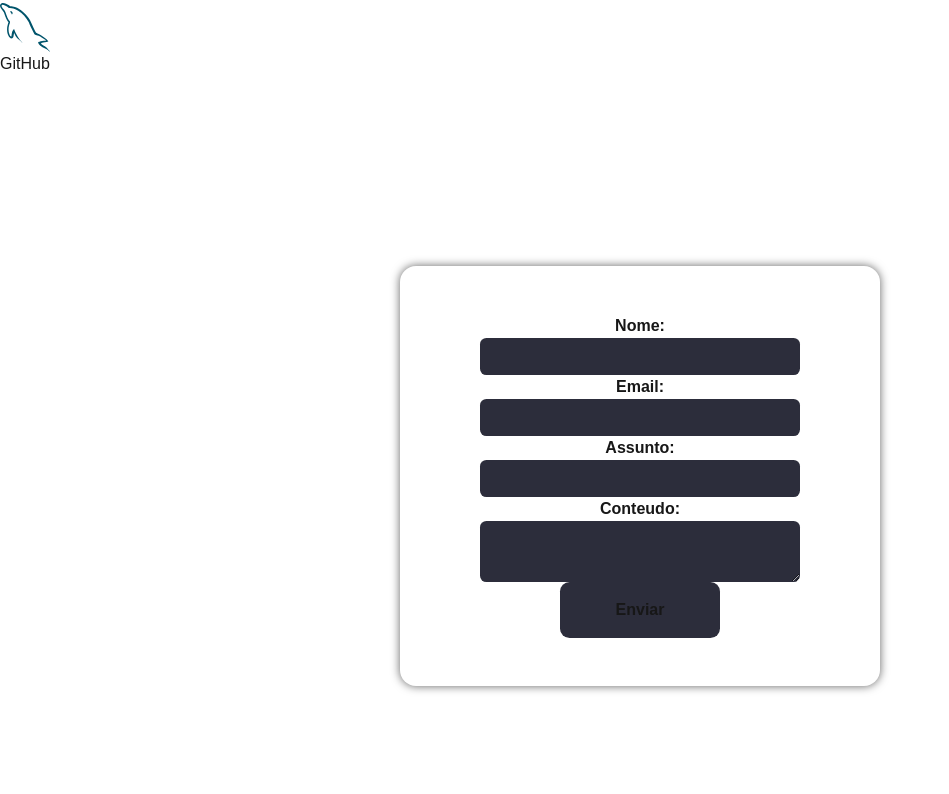
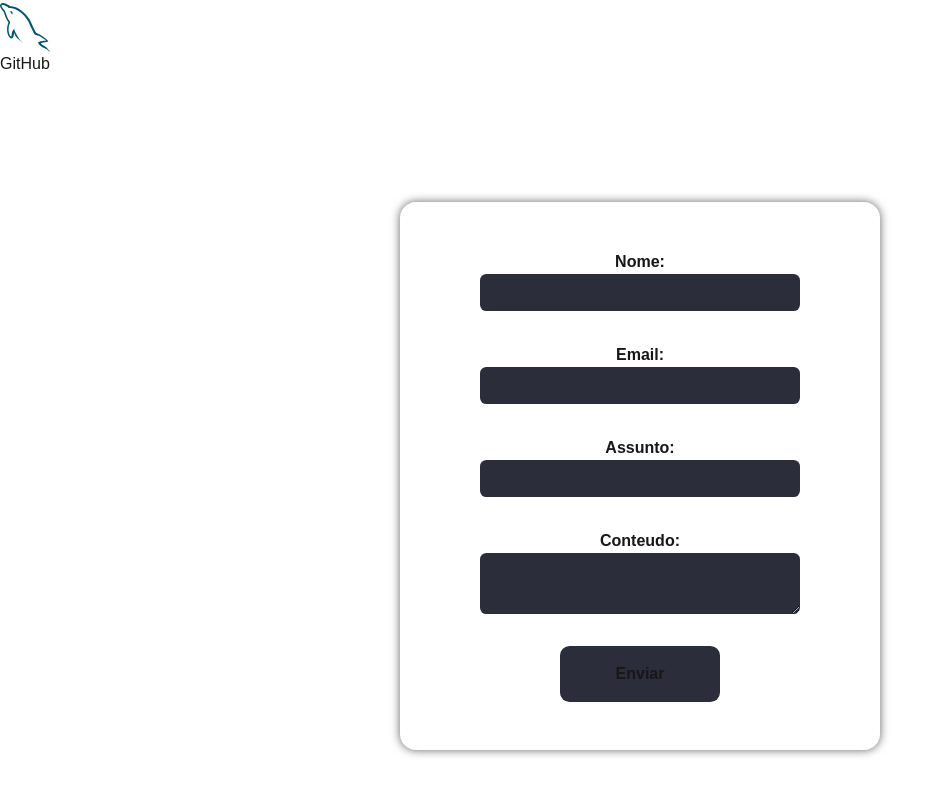
Before and after one commit to ericNKS/_ecsilva, a Next.js app: page / in a window 1280 px wide. Shown: the part 2394-3188 px from the top of the page, without its empty margins (0-949 px from the left). Built offline with nearby package versions, Linux system fonts and the light colour scheme.

Commit message:
fix: fixing style error on Contact component

```diff
--- a/src/app/components/contact/style/Contact.module.css
+++ b/src/app/components/contact/style/Contact.module.css
@@ -28,11 +28,14 @@
 .contactSpace div {
     padding: 1rem;
     display: flex;
-    gap: 25;
     flex-direction: column;
     justify-content: center;
     align-items: center;
     font-weight: 600;
+}
+
+.contactSpace div input, .contactSpace div textarea {
+    margin-bottom: 2rem;
 }
 
 .contactSpace div button{
```
